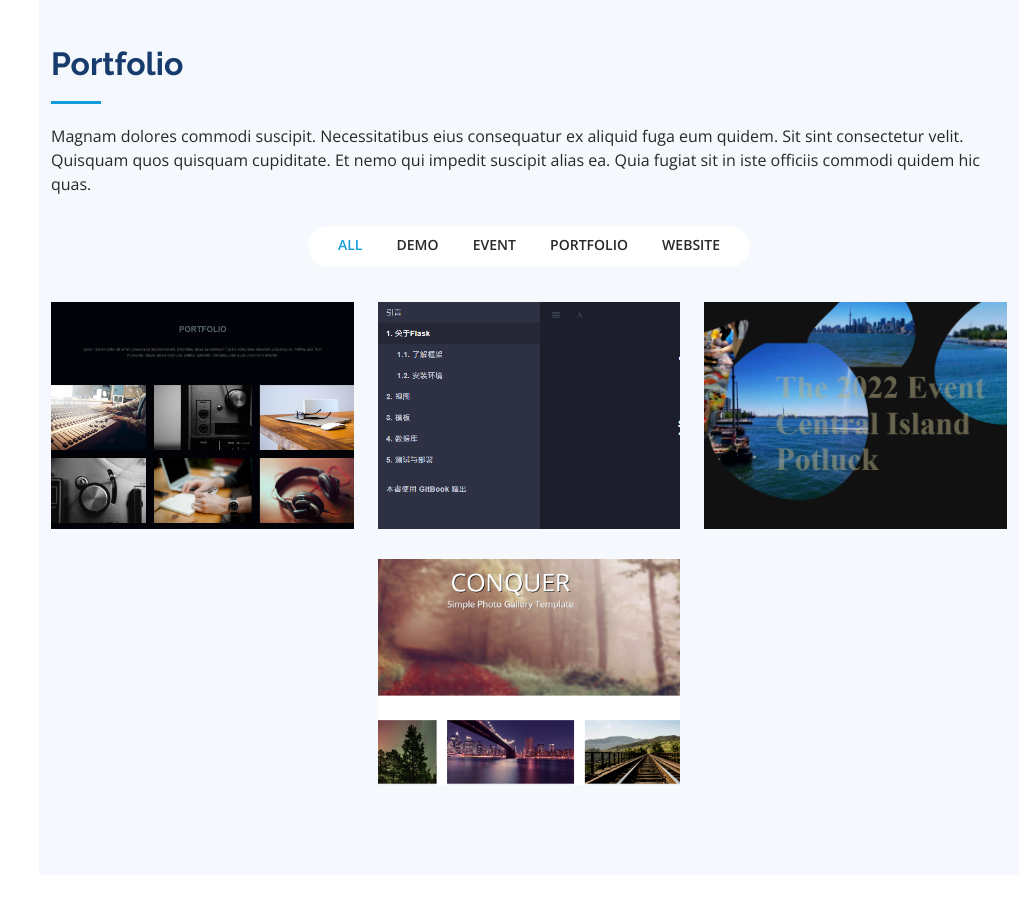
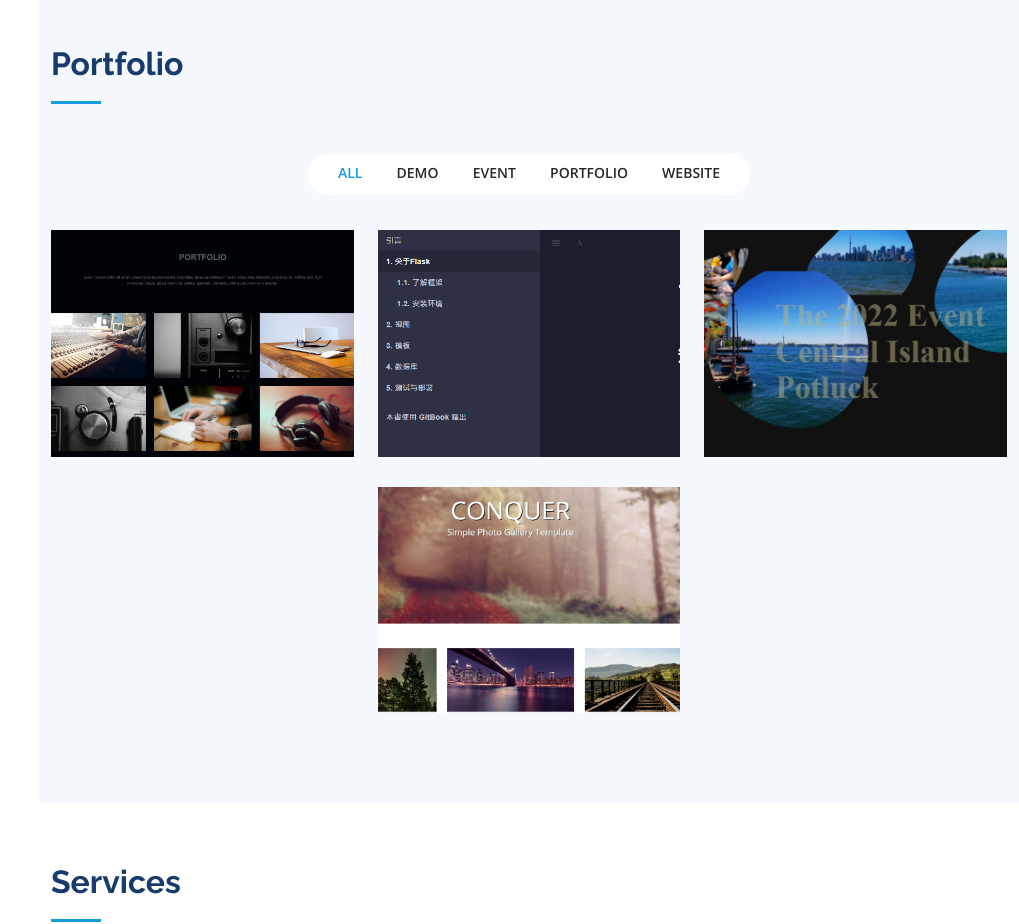
Before and after one commit to BDFDPortfolio/bdfdportfolio.github.io, a plain HTML site: page index.html in a window 1280 px wide. Shown: the part 2600-3524 px from the top of the page, without its empty margins (261-1280 px from the left). Drawn offline with nearby package versions, Linux system fonts and the light colour scheme.

Commit message:
delete portfolio description message

```diff
--- a/index.html
+++ b/index.html
@@ -328,11 +328,6 @@
 
         <div class="section-title">
           <h2>Portfolio</h2>
-          <p>Magnam dolores commodi suscipit. Necessitatibus eius consequatur ex
-            aliquid fuga eum quidem. Sit sint
-            consectetur velit. Quisquam quos quisquam cupiditate. Et nemo qui
-            impedit suscipit alias ea. Quia fugiat sit
-            in iste officiis commodi quidem hic quas.</p>
         </div>
 
         <div class="row" data-aos="fade-up">
```
